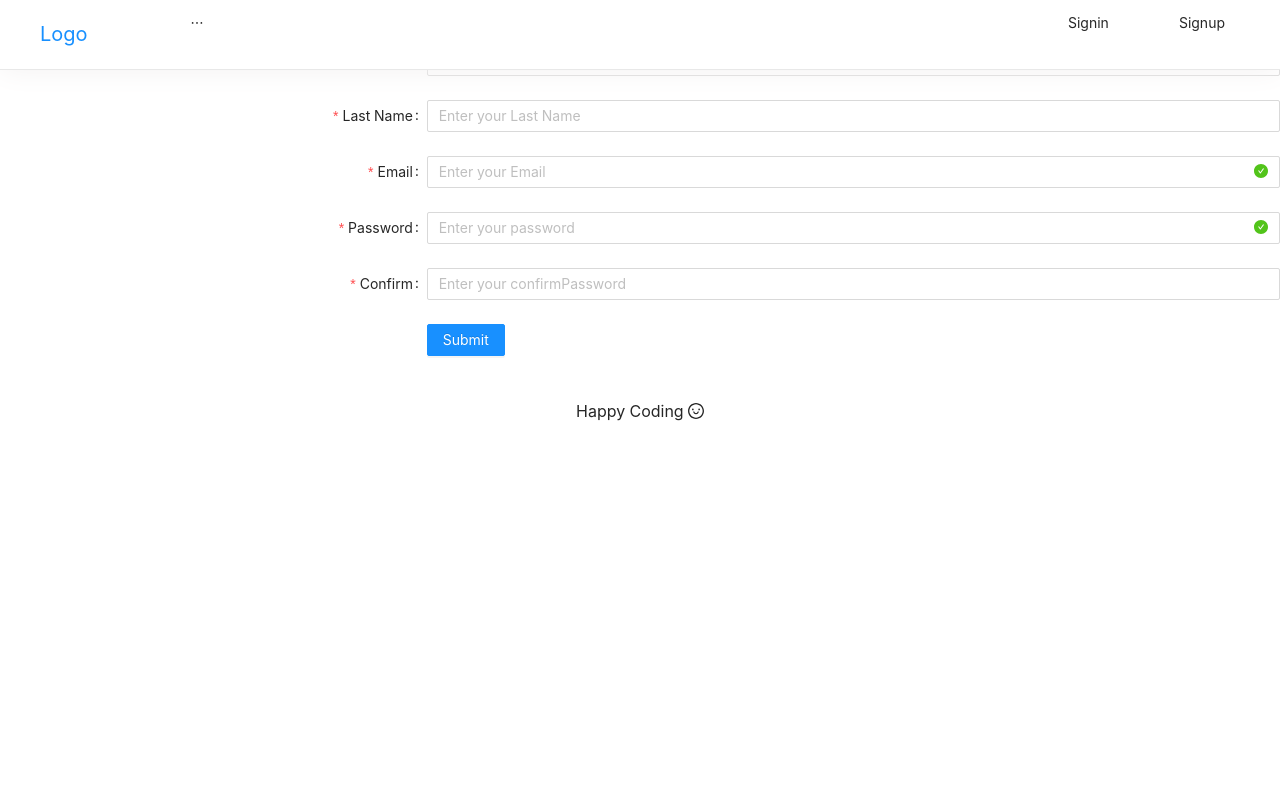
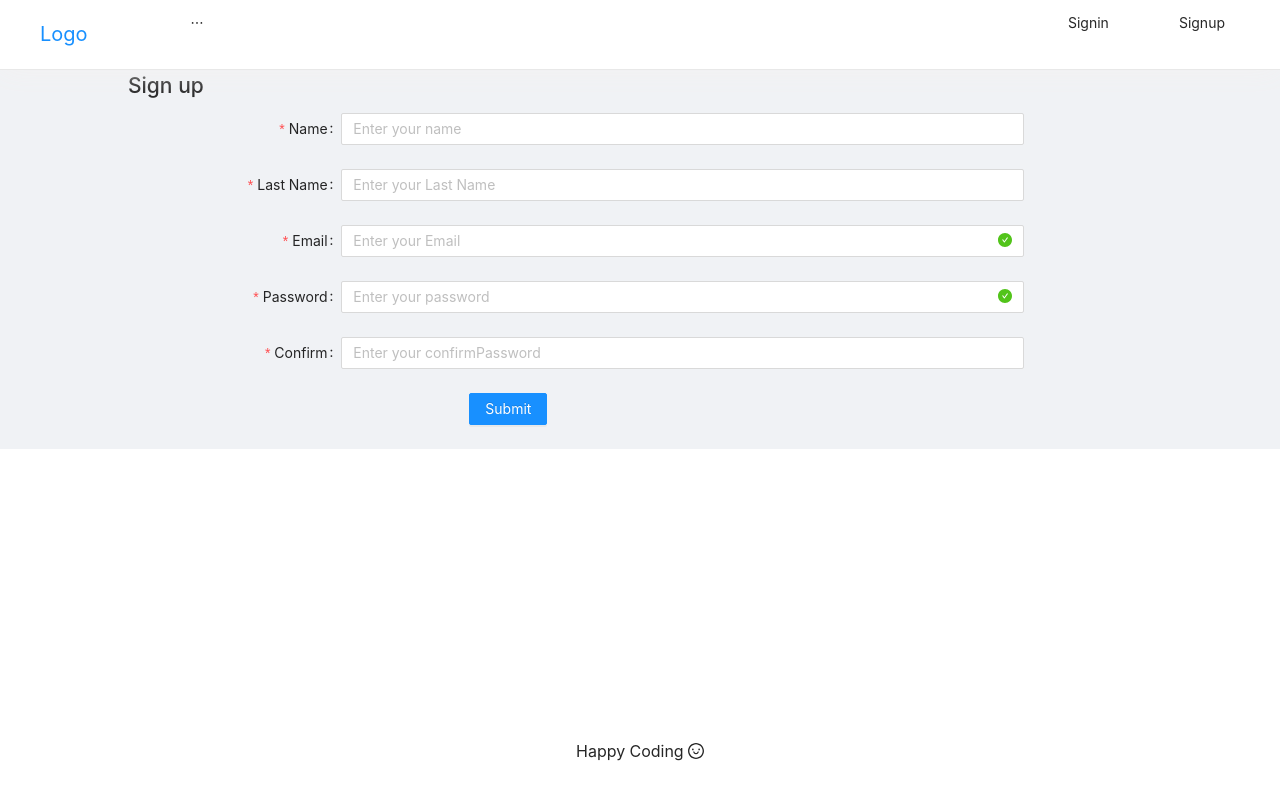
Before and after one commit to tonypark0403/simple-tube, a React (Create React App) app in the folder client/: page /register in a window 1280 px wide. Built offline with nearby package versions, Linux system fonts and the light colour scheme; no server answers.

Commit message:
finished register

```diff
--- a/client/src/components/App.js
+++ b/client/src/components/App.js
@@ -14,14 +14,16 @@ function App() {
         {/* A <Switch> looks through its children <Route>s and
             renders the first one that matches the current URL. */}
         <NavBar />
-        <Switch>
-          <Route exact path="/" component={Auth(LandingPage, null)} />
-          <Route exact path="/login" component={Auth(LoginPage, false)} />
-          <Route exact path="/register" component={Auth(RegisterPage, false)} />
-        </Switch>
+        <div style={{ paddingTop: '69px', minHeight: 'calc(100vh - 80px)' }}>
+          <Switch>
+            <Route exact path="/" component={Auth(LandingPage, null)} />
+            <Route exact path="/login" component={Auth(LoginPage, false)} />
+            <Route exact path="/register" component={Auth(RegisterPage, false)} />
+          </Switch>
+        </div>
         <Footer />
       </Suspense>
-    </Router>
+    </Router >
   );
 }
 
--- a/client/src/components/views/NavBar/sections/RightMenu.js
+++ b/client/src/components/views/NavBar/sections/RightMenu.js
@@ -9,7 +9,6 @@ function RightMenu(props) {
     const user = useSelector(state => state.user)
 
     const logoutHandler = () => {
-        console.log('click')
         axios.get(`${route.USER}/logout`).then(res => {
             if (res.data.success) {
                 props.history.push("/login");
--- a/client/src/components/views/RegisterPage/RegisterPage.js
+++ b/client/src/components/views/RegisterPage/RegisterPage.js
@@ -11,12 +11,13 @@ import {
   Form,
   Input,
   Button,
+  Layout
 } from 'antd';
 
 const formItemLayout = {
   labelCol: {
     xs: { span: 24 },
-    sm: { span: 8 },
+    sm: { span: 5 },
   },
   wrapperCol: {
     xs: { span: 24 },
@@ -38,8 +39,8 @@ const tailFormItemLayout = {
 
 function RegisterPage(props) {
   const dispatch = useDispatch();
+
   return (
-
     <Formik
       initialValues={{
         email: '',
@@ -99,7 +100,10 @@ function RegisterPage(props) {
           handleReset,
         } = props;
         return (
-          <div className="app">
+          <Layout className="layout">
+            <div style={{
+              width: '80vw', margin: '0 auto'
+            }}>
               <h2>Sign up</h2>
               <Form style={{ minWidth: '375px' }} {...formItemLayout} onSubmit={handleSubmit} >
 
@@ -195,6 +199,7 @@ function RegisterPage(props) {
                 </Form.Item>
               </Form>
             </div>
+          </Layout>
         );
       }}
     </Formik>
```
Lines whose indentation alone changed are shown as unchanged.
